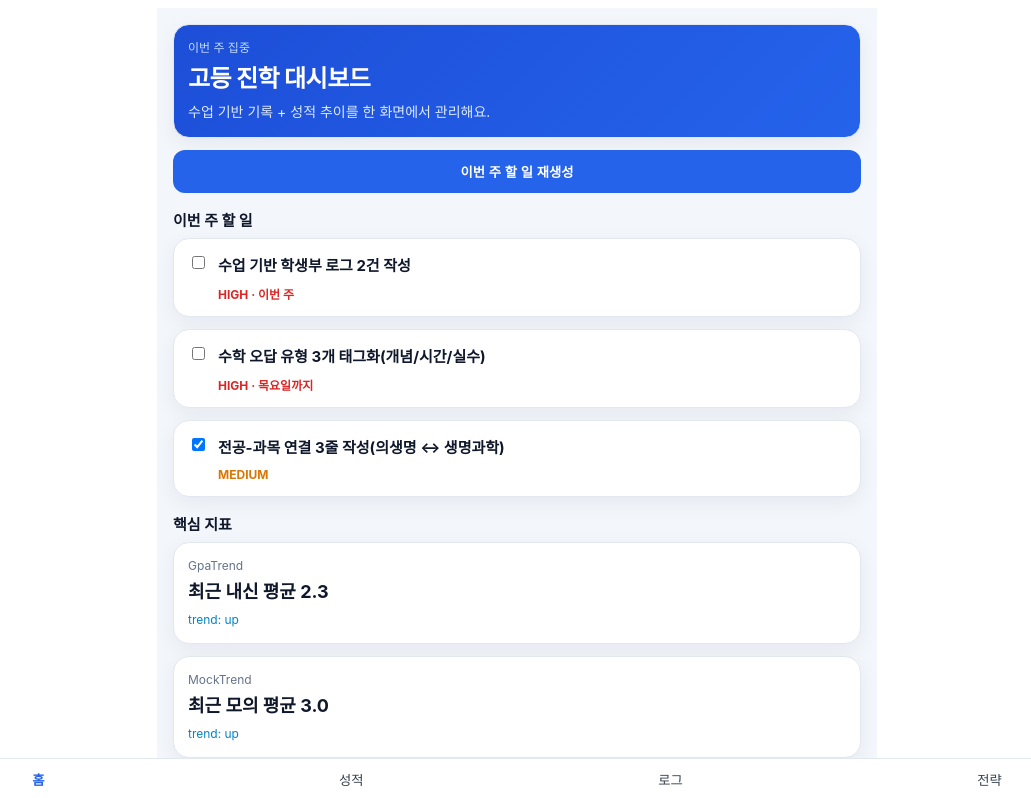
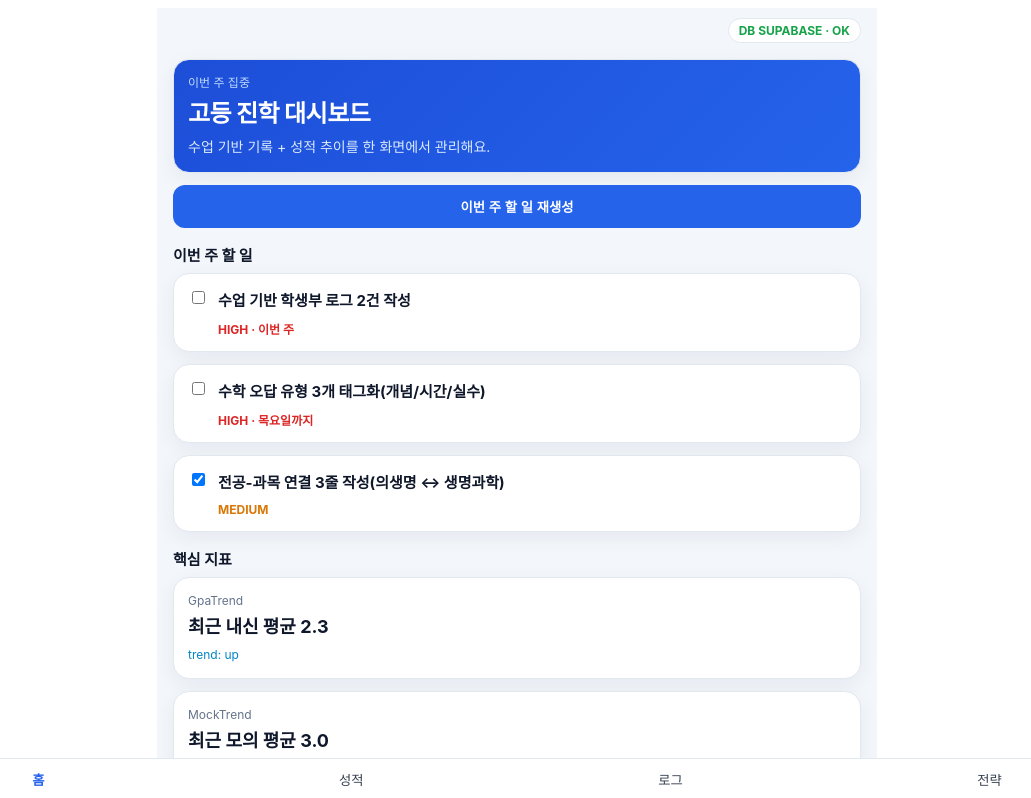
Before and after one commit to choijinwon/jarvisedu, a React (Vite) app: page / in a window 1280 px wide. Shown: the top 798 px of the page, without its empty margins (123-1154 px from the left). Built offline with nearby package versions, Linux system fonts and the light colour scheme; no server answers; the database is empty.

Commit message:
feat: add DB connection status badge

```diff
--- a/src/App.tsx
+++ b/src/App.tsx
@@ -1,6 +1,7 @@
 import React, { useState } from "react";
 import { HomeScreen, LogScreen, ScoreScreen, StrategyScreen } from "./screens";
 import { colors } from "./styles";
+import { useHealth } from "./hooks";
 
 type TabKey = "home" | "score" | "log" | "strategy";
 
@@ -13,9 +14,28 @@ const tabs: Array<{ key: TabKey; label: string }> = [
 
 export default function App() {
   const [tab, setTab] = useState<TabKey>("home");
+  const { status, source } = useHealth();
+
+  const badgeColor =
+    status === "ok" ? "#16A34A" : status === "error" ? "#DC2626" : "#64748B";
 
   return (
     <div style={{ maxWidth: 720, margin: "0 auto", paddingBottom: 72, fontFamily: "Pretendard, -apple-system, BlinkMacSystemFont, sans-serif", background: colors.bg }}>
+      <div style={{ padding: "10px 16px 0 16px", display: "flex", justifyContent: "flex-end" }}>
+        <span
+          style={{
+            fontSize: 12,
+            border: `1px solid ${colors.border}`,
+            background: "#fff",
+            color: badgeColor,
+            borderRadius: 999,
+            padding: "4px 10px",
+            fontWeight: 700,
+          }}
+        >
+          DB {source.toUpperCase()} · {status.toUpperCase()}
+        </span>
+      </div>
       {tab === "home" && <HomeScreen />}
       {tab === "score" && <ScoreScreen />}
       {tab === "log" && <LogScreen />}
--- a/src/hooks/index.ts
+++ b/src/hooks/index.ts
@@ -3,3 +3,4 @@ export * from "./useScores";
 export * from "./useLogs";
 export * from "./useStrategy";
 export * from "./useReport";
+export * from "./useHealth";
--- /dev/null
+++ b/src/hooks/useHealth.ts
@@ -0,0 +1,27 @@
+import { useEffect, useState } from "react";
+import { hasSupabaseEnv } from "../lib/supabase";
+import { dataApi } from "../services/dataApi";
+
+export function useHealth() {
+  const [status, setStatus] = useState<"checking" | "ok" | "error">("checking");
+  const [source, setSource] = useState<"supabase" | "mock">(hasSupabaseEnv ? "supabase" : "mock");
+
+  useEffect(() => {
+    let mounted = true;
+    (async () => {
+      try {
+        await dataApi.getUser();
+        if (!mounted) return;
+        setStatus("ok");
+      } catch {
+        if (!mounted) return;
+        setStatus("error");
+      }
+    })();
+    return () => {
+      mounted = false;
+    };
+  }, []);
+
+  return { status, source };
+}
```
